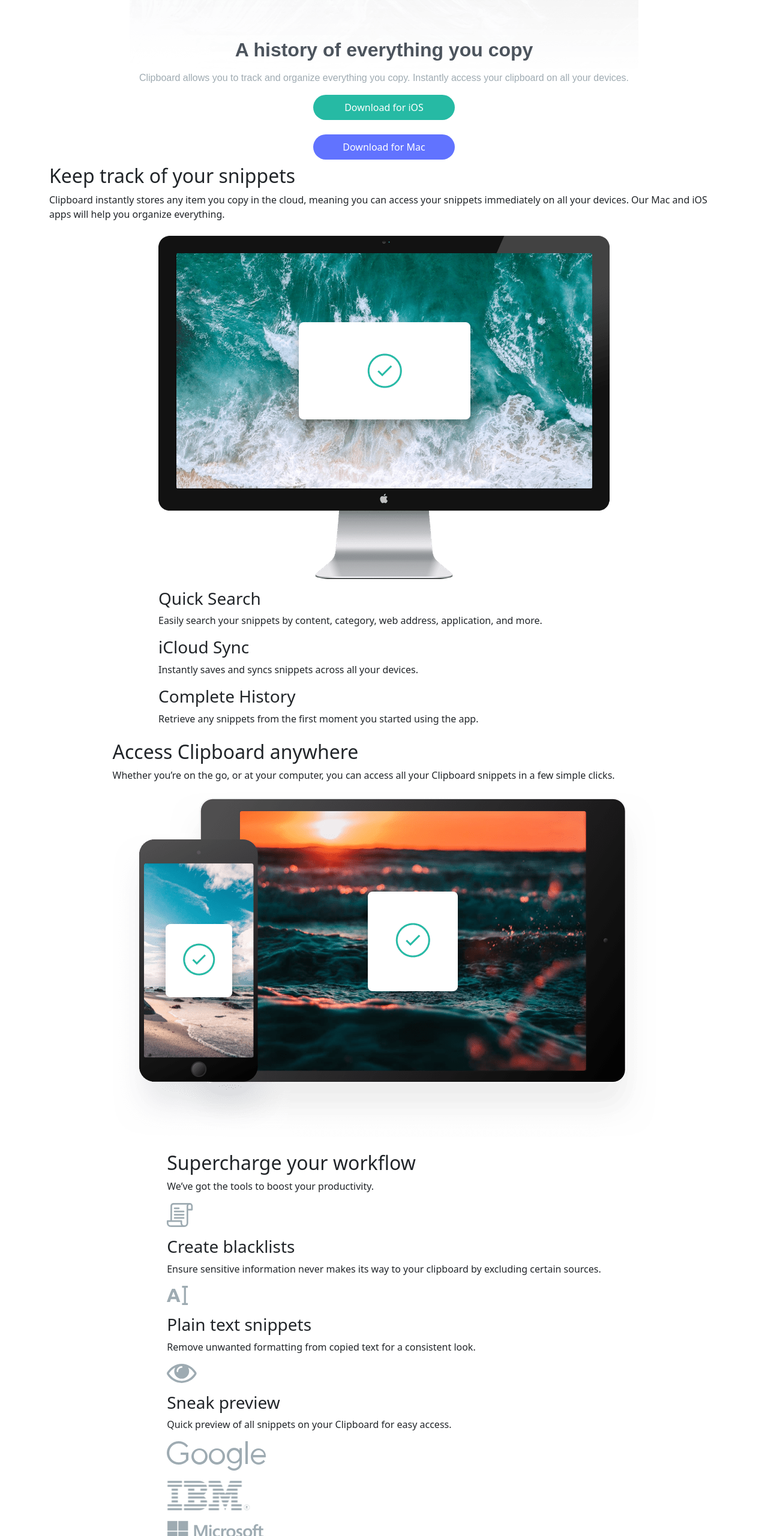
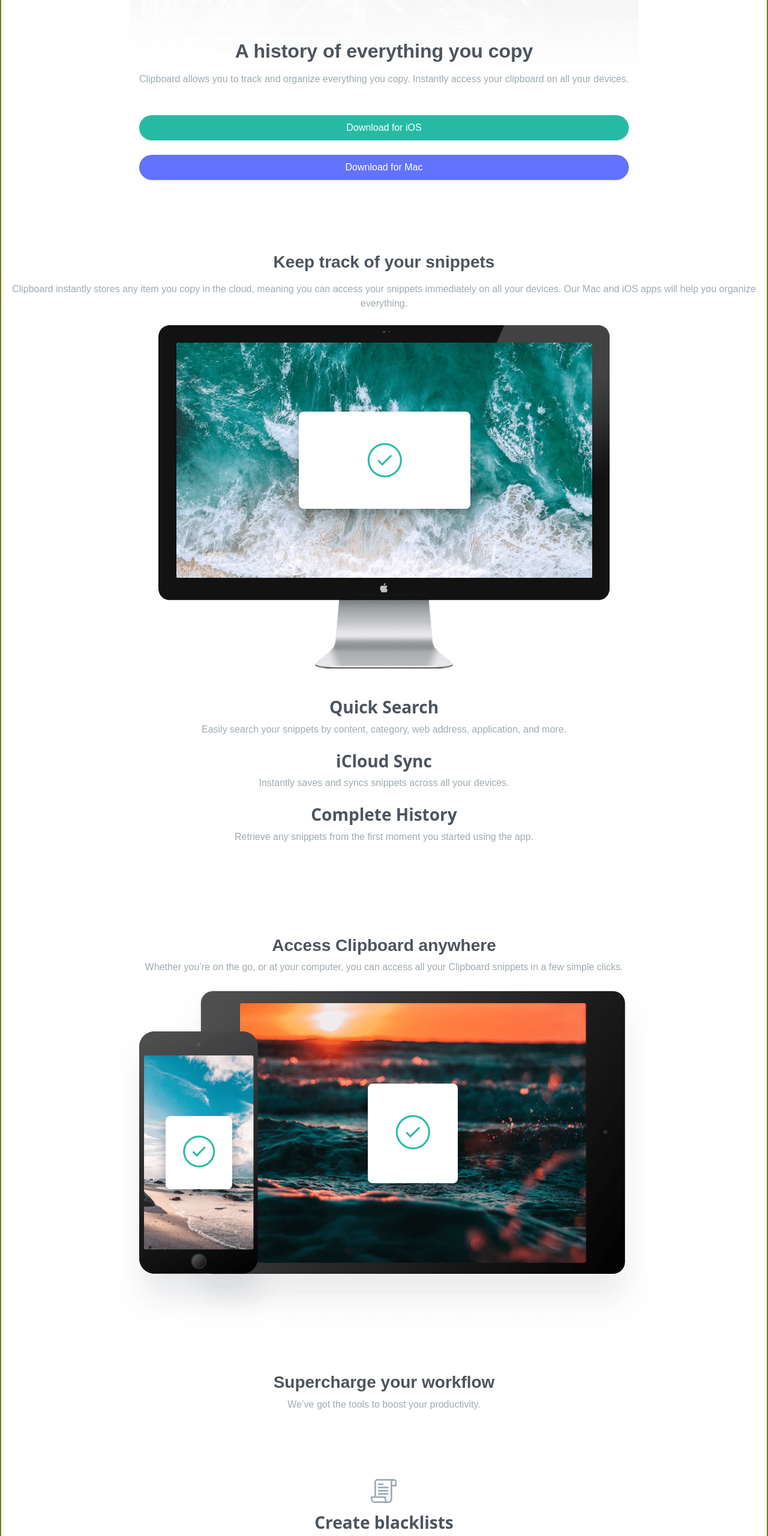
Before and after one commit to DevMentores/fb_01_clipboard_landingPage, a website built with Vite: page src/index.html in a window 1280 px wide. Shown: the part 240-2800 px from the top of the page at 60% size. Built offline with nearby package versions, Linux system fonts and the light colour scheme; a web font is replaced by a local one.

Commit message:
agrega estilos/clases al index

```diff
--- a/src/index.html
+++ b/src/index.html
@@ -11,28 +11,28 @@
 
 </head>
 
-<body class="body-container w-100">
-  <main class="d-flex flex-column container justify-content-center align-items-center gap-2">
-    <section class="bg-image |debug d-flex flex-column accordion-body align-items-center">
+<body class="debug body-container w-100">
+  <main class="d-flex flex-column justify-content-center align-items-center gap-2">
+    <section class="bg-image | d-flex flex-column accordion-body align-items-center">
       <figure class=" ff-comfortaa strong-cyan pt-5 fs-96px">
         ©
       </figure>
-      <div class="debug d-flex flex-column gap-2">
+      <div class="d-flex flex-column gap-2">
         <h1 class="dark-grayish-blue text-center px-2 ff-bai fw-600 fs-32px">A history of everything you copy</h1>
         <p class="grayish-blue text-center px-3 ff-bai fw-400 fs-16px">
           Clipboard allows you to track and organize everything you
           copy. Instantly access your clipboard on all your devices.
         </p>
       </div>
-      <div class="d-flex flex-column gap-4 px-4">
-        <button class="drop-shadow-cyan | btn bg-strong-cyan px-5 py-2 rounded-5 text-white">Download for iOS</button>
-        <button class="drop-shadow-blue | btn bg-light-blue px-5 py-2 rounded-5 text-white">Download for Mac</button>
+      <div class="d-flex flex-column gap-4 ff-bai w-100 p-3 mt-3 mb-5">
+        <button class="drop-shadow-cyan | btn bg-strong-cyan px-5 py-2 fs-6 fw-400 rounded-5 text-white">Download for iOS</button>
+        <button class="drop-shadow-blue | btn bg-light-blue px-5 py-2 fs-6 fw-400 rounded-5 text-white">Download for Mac</button>
       </div>
     </section>
     <section>
-      <div class="">
-        <h2>Keep track of your snippets</h2>
-        <p>
+      <div class="d-flex flex-column gap-2  mt-5">
+        <h2 class="dark-grayish-blue text-center px-2 ff-bai fw-600 fs-28px">Keep track of your snippets</h2>
+        <p class="grayish-blue text-center px-3 ff-bai fw-400 fs-16px">
           Clipboard instantly stores any item you copy in the cloud,
           meaning you can access your snippets immediately on all your
           devices. Our Mac and iOS apps will help you organize everything.
@@ -43,25 +43,25 @@
       <figure>
         <img class="img-fluid" src="./assets/image-computer.png" alt="computer" />
       </figure>
-      <article>
+      <article class="mb-5">
         <div>
-          <h3>Quick Search</h3>
-          <p>Easily search your snippets by content, category, web address, application, and more.</p>
+          <h3 class="dark-grayish-blue fw-600 text-center mt-5">Quick Search</h3>
+         <p class="container grayish-blue text-center px-3 ff-bai fw-400 fs-16px">Easily search your snippets by content, category, web address, application, and more.</p>
         </div>
         <div>
-          <h3>iCloud Sync</h3>
-          <p>Instantly saves and syncs snippets across all your devices.</p>
+         <h3 class="dark-grayish-blue fw-600 text-center mt-4">iCloud Sync</h3>
+         <p class="container grayish-blue text-center px-3 ff-bai fw-400 fs-16px">Instantly saves and syncs snippets across all your devices.</p>
         </div>
         <div>
-          <h3>Complete History</h3>
-          <p>Retrieve any snippets from the first moment you started using the app.</p>
+         <h3 class="dark-grayish-blue fw-600 text-center mt-4">Complete History</h3>
+         <p class="container grayish-blue text-center px-3 ff-bai fw-400 fs-16px">Retrieve any snippets from the first moment you started using the app.</p>
         </div>
       </article>
     </section>
-    <section>
-      <div class="">
-        <h2>Access Clipboard anywhere</h2>
-        <p>
+    <section class="mt-5">
+      <div class="mt-5">
+       <h2 class="dark-grayish-blue text-center px-2 ff-bai fw-600 fs-28px">Access Clipboard anywhere</h2>
+       <p class="container grayish-blue text-center px-3 ff-bai fw-400 fs-16px">
           Whether you’re on the go, or at your computer, you can access all your Clipboard
           snippets in a few simple clicks.
         </p>
@@ -71,46 +71,46 @@
       </figure>
     </section>
     <section>
-      <div class="">
-        <h2>Supercharge your workflow</h2>
-        <p>We’ve got the tools to boost your productivity.</p>
+      <div class="mt-5 d-flex flex-column align-items-center justify-content-center">
+       <h2 class="dark-grayish-blue text-center px-2 ff-bai fw-600 fs-28px">Supercharge your workflow</h2>
+       <p class="container grayish-blue text-center px-3 ff-bai fw-400 fs-16px">We’ve got the tools to boost your productivity.</p>
       </div>
-      <article>
-        <div>
+      <article  class="mt-5 d-flex flex-column align-items-center justify-content-center">
+        <div class="mt-5 d-flex flex-column align-items-center justify-content-center">
           <figure>
             <img class="img-fluid" src="./assets/icon-blacklist.svg" alt="blacklist" />
           </figure>
-          <h3>
+         <h3 class="dark-grayish-blue fw-600">
             Create blacklists
           </h3>
-          <p>
+         <p class="container grayish-blue text-center px-3 ff-bai fw-400 fs-16px">
             Ensure sensitive information never makes its way to your clipboard by excluding certain sources.
           </p>
         </div>
-        <div>
+        <div class="mt-5 d-flex flex-column align-items-center justify-content-center">
           <figure>
             <img class="img-fluid" src="./assets/icon-text.svg" alt="text" />
           </figure>
-          <h3>
+         <h3 class="dark-grayish-blue fw-600">
             Plain text snippets
           </h3>
-          <p>
+         <p class="container grayish-blue text-center px-3 ff-bai fw-400 fs-16px">
             Remove unwanted formatting from copied text for a consistent look.
           </p>
         </div>
-        <div>
+        <div class="mt-5 d-flex flex-column align-items-center justify-content-center mb-5">
           <figure>
             <img class="img-fluid" src="./assets/icon-preview.svg" alt="preview" />
           </figure>
-          <h3>
+         <h3 class="dark-grayish-blue fw-600">
             Sneak preview
           </h3>
-          <p>
+         <p class="container grayish-blue text-center px-3 ff-bai fw-400 fs-16px">
             Quick preview of all snippets on your Clipboard for easy access.
           </p>
         </div>
       </article>
-      <article>
+      <article class="mt-5 mb-5 d-flex flex-column align-items-center justify-content-center gap-4">
         <figure>
           <img class="img-fluid" src="./assets/logo-google.png" alt="google logo" />
         </figure>
@@ -128,20 +128,20 @@
         </figure>
       </article>
     </section>
-    <section>
+    <section class="mt-5 d-flex flex-column align-items-center justify-content-center">
       <div class="">
-        <h2>Clipboard for iOS and Mac OS</h2>
-        <p>for free on the App Store. Download for Mac or iOS, sync with iCloud
+       <h2 class="dark-grayish-blue text-center px-2 ff-bai fw-600 fs-28px">Clipboard for iOS and Mac OS</h2>
+       <p class="container grayish-blue text-center px-3 ff-bai fw-400 fs-16px">for free on the App Store. Download for Mac or iOS, sync with iCloud
           and you’re ready to start adding to your clipboard.</p>
       </div>
-      <div class="">
-        <button>Download for iOS</button>
-        <button>Download for Mac</button>
+      <div class="d-flex flex-column gap-4 ff-bai w-100 p-3">
+        <button class="drop-shadow-cyan | btn bg-strong-cyan px-5 py-2 fs-6 fw-400 rounded-5 text-white">Download for iOS</button>
+        <button class="drop-shadow-blue | btn bg-light-blue px-5 py-2 fs-6 fw-400 rounded-5 text-white">Download for Mac</button>
       </div>
     </section>
   </main>
-  <footer>
-    <figure>
+  <footer class="mt-5 d-flex flex-column align-items-center justify-content-center">
+    <figure class="text-center ff-comfortaa strong-cyan pt-5 fs-64px">
       ©
     </figure>
 
@@ -175,7 +175,7 @@
       </ul>
     </nav>
 
-    <div class="">
+    <div  class="mt-5 d-flex flex-row align-items-center justify-content-center">
       <figure class="">
         <img class="img-fluid" src="./assets/icon-facebook.svg" alt="facebook icon" />
       </figure>
@@ -189,7 +189,7 @@
 
     <small class="attribution">
       Challenge by <a href="https://www.frontendmentor.io?ref=challenge" target="_blank">Frontend Mentor</a>.
-      Coded by <a href="#">Your Name Here</a>.
+      Coded by <a href="#">Flavia Soledad Briglia- DevMentores</a>.
     </small>
   </footer>
   <script type="module" src="./js/main.js"></script>
--- a/src/scss/components/_components.scss
+++ b/src/scss/components/_components.scss
@@ -13,13 +13,14 @@
   left: 0;
   border-radius: 100rem;
   z-index: -2;
-  --color: #fff;
+  --color: #f5f5f5;
   box-shadow: 0 0 0 2px var(--color);
   background-color: var (--color);
 
-  &:hover {
-    top: 0;
-  }
+	&:hover {
+		top: 0;
+	}
+
 }
 
 .drop-shadow-cyan{
--- a/src/scss/style.scss
+++ b/src/scss/style.scss
@@ -5,6 +5,9 @@
 @import "./components/components";
 @import "./layout/header";
 
-// .debug{
-//   outline: 1px solid red;
-// }
+.debug{
+  border: 1px solid red;
+
+  > * { border: 1px solid lime;
+  }
+}
```
